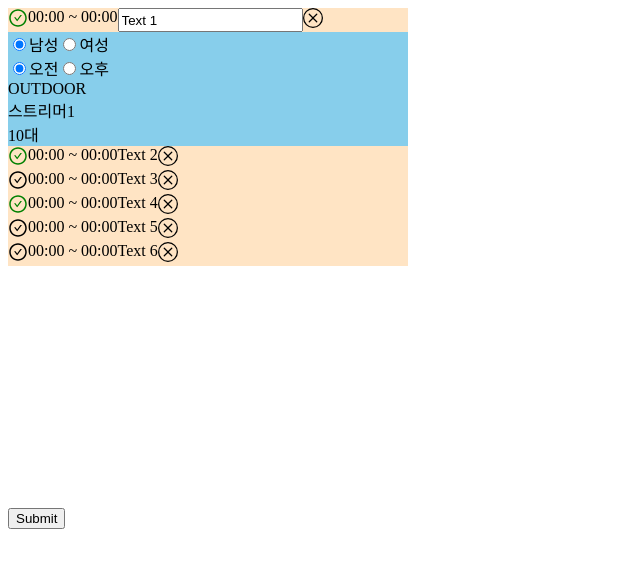
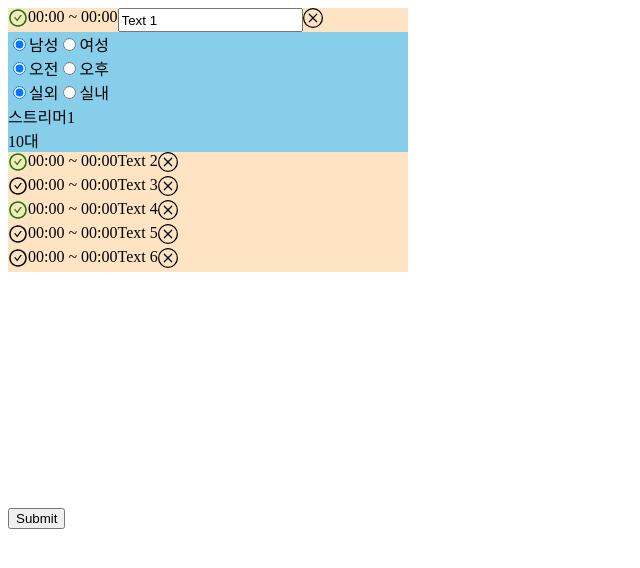
Before and after one commit to rmsoft-insu/nextboard, a Next.js app: page /proto in a window 1280 px wide. Both pictures are taken after a click on the element "Text 1". Shown: the top 568 px of the page, without its empty margins (0-640 px from the left). Built offline with nearby package versions, Linux system fonts and the light colour scheme.

Commit message:
위치 설정

```diff
--- a/components/proto/TextContent.tsx
+++ b/components/proto/TextContent.tsx
@@ -97,6 +97,31 @@ const TimeSlotInput = ({ name, value, ...rest }) => {
   );
 };
 
+const LocationInput = ({ name, value, ...rest }) => {
+  return (
+    <div>
+      <input
+        type="radio"
+        id={`${name}_OUTDOOR`}
+        name={name}
+        value="OUTDOOR"
+        defaultChecked={value === "OUTDOOR"}
+        {...rest}
+      />
+      <label htmlFor={`${name}_OUTDOOR`}>실외</label>
+      <input
+        type="radio"
+        id={`${name}_INDOOR`}
+        name={name}
+        value="INDOOR"
+        defaultChecked={value === "INDOOR"}
+        {...rest}
+      />
+      <label htmlFor={`${name}_INDOOR`}>실내</label>
+    </div>
+  );
+};
+
 const TextContent = ({ index, control, remove, clickedId, setClickedId }) => {
   const [open, setOpen] = useState(false);
   const isOpen = clickedId === index;
@@ -167,7 +192,7 @@ const TextContent = ({ index, control, remove, clickedId, setClickedId }) => {
           <Controller
             control={control}
             name={`regionList.${index}.location`}
-            render={({ field }) => <div>{field.value}</div>}
+            render={({ field }) => <LocationInput {...field} />}
           />
           <Controller
             control={control}
```
